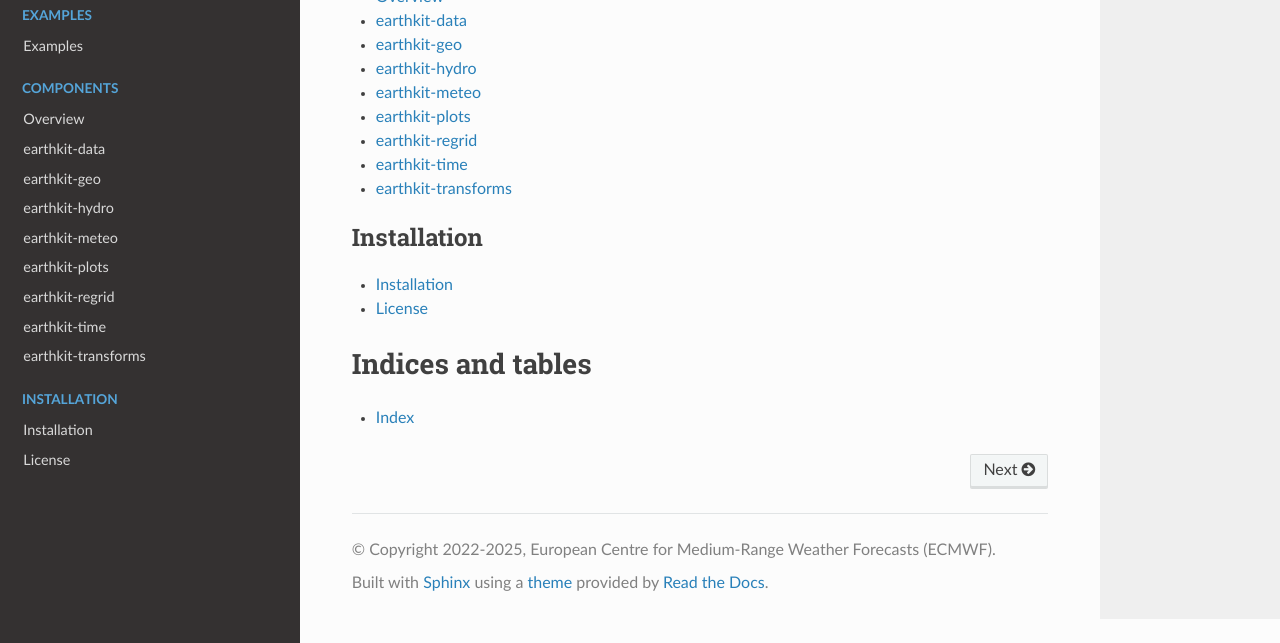
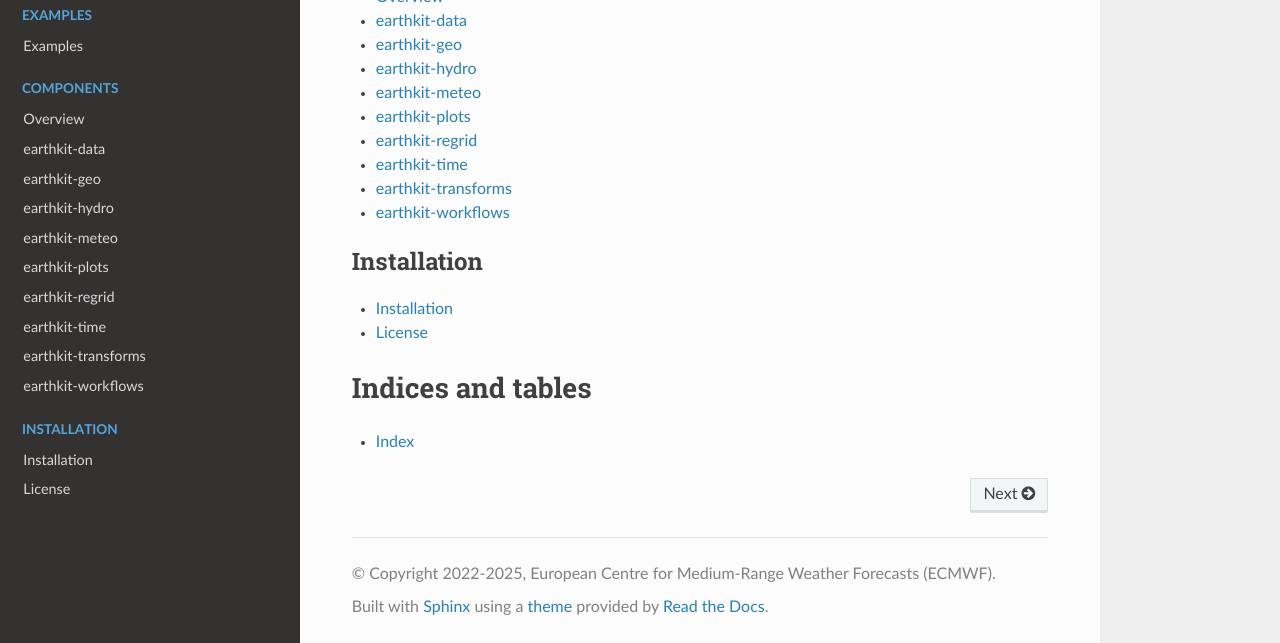
Before and after one commit to ecmwf/earthkit, a Sphinx documentation site: the page built from docs/index.rst, in a window 1280 px wide and 900 px high, scrolled down 667 px, cut to the strip 257-900 px from the top of the window. Built offline with Sphinx 7.4.7 and the Read the Docs theme 3.1.0, drawn with Linux system fonts in a browser that asks for light colours.

Commit message:
Add earthkit-workflows

```diff
--- a/docs/components_overview.rst
+++ b/docs/components_overview.rst
@@ -44,3 +44,7 @@
       - Aggregation and transformation of geospatial data.
       - .. image:: https://github.com/ecmwf/logos/raw/refs/heads/main/logos/earthkit/earthkit-transforms-light.svg
           :width: 180px
+    * - :xref:`earthkit-workflows`
+      - Scheduling and execution of task graphs.
+      - .. image:: https://github.com/ecmwf/logos/raw/refs/heads/main/logos/earthkit/earthkit-workflows-light.svg
+          :width: 180px
--- a/docs/conf.py
+++ b/docs/conf.py
@@ -94,6 +94,10 @@
         "earthkit-hydro",
         "https://github.com/ecmwf/earthkit-hydro",
     ),
+    "earthkit-workflows": (
+        "earthkit-workflows",
+        "https://github.com/ecmwf/earthkit-workflows/blob/develop/readme.md",
+    ),
     "eccodes": (
         "ecCodes",
         "https://confluence.ecmwf.int/display/ECC/ecCodes+Home",
--- a/docs/index.rst
+++ b/docs/index.rst
@@ -33,6 +33,7 @@
     earthkit-regrid <https://earthkit-regrid.readthedocs.io>
     earthkit-time <https://earthkit-time.readthedocs.io>
     earthkit-transforms <https://earthkit-transforms.readthedocs.io>
+    earthkit-workflows <https://github.com/ecmwf/earthkit-workflows/blob/develop/readme.md>
 
 .. toctree::
    :maxdepth: 1
--- a/environment.yml
+++ b/environment.yml
@@ -14,3 +14,4 @@
   - earthkit-time>=0.1.7
   - earthkit-transforms>=0.4
   - earthkit-utils>=0.0.1
+  - earthkit-workflows>=0.3.6
--- a/pyproject.toml
+++ b/pyproject.toml
@@ -36,6 +36,7 @@
   "earthkit-time>=0.1.7",
   "earthkit-transforms>=0.4",
   "earthkit-utils>=0.0.1",
+  "earthkit-workflows>=0.3.6",
 ]
 optional-dependencies.test = [ "pytest" ]
 urls.Documentation = "https://earthkit.readthedocs.io/"
```
Also changed, not shown: README.md (+1 -0 lines), 4 other files.
